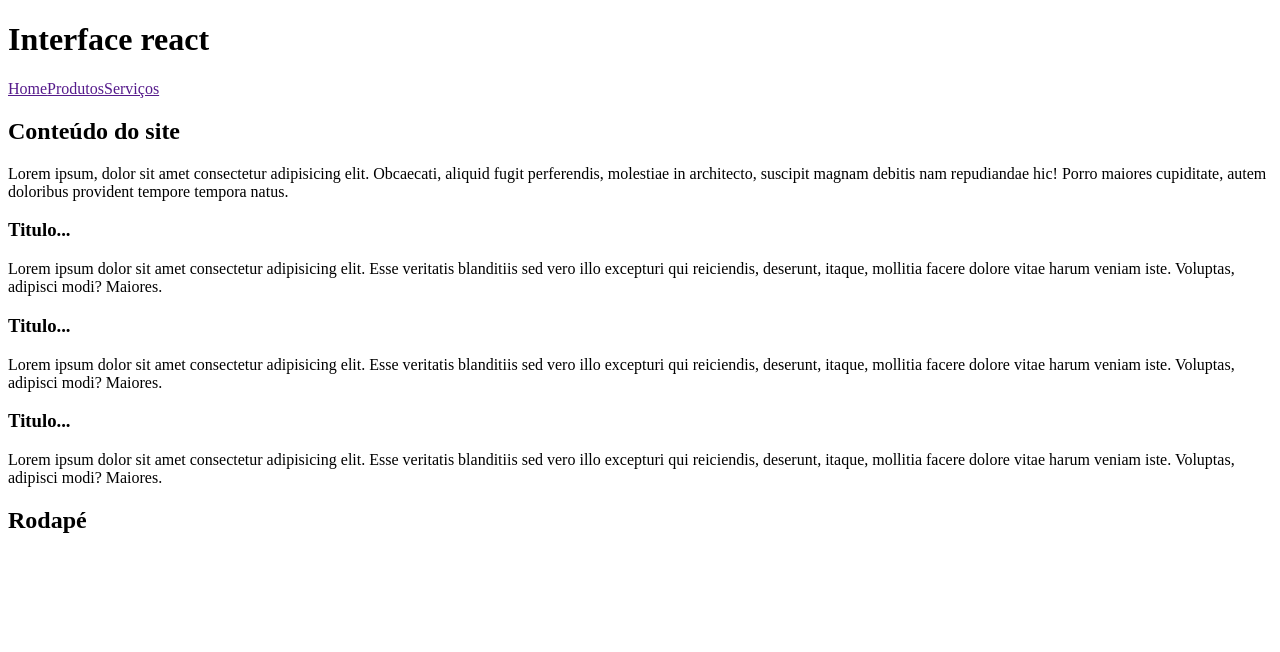
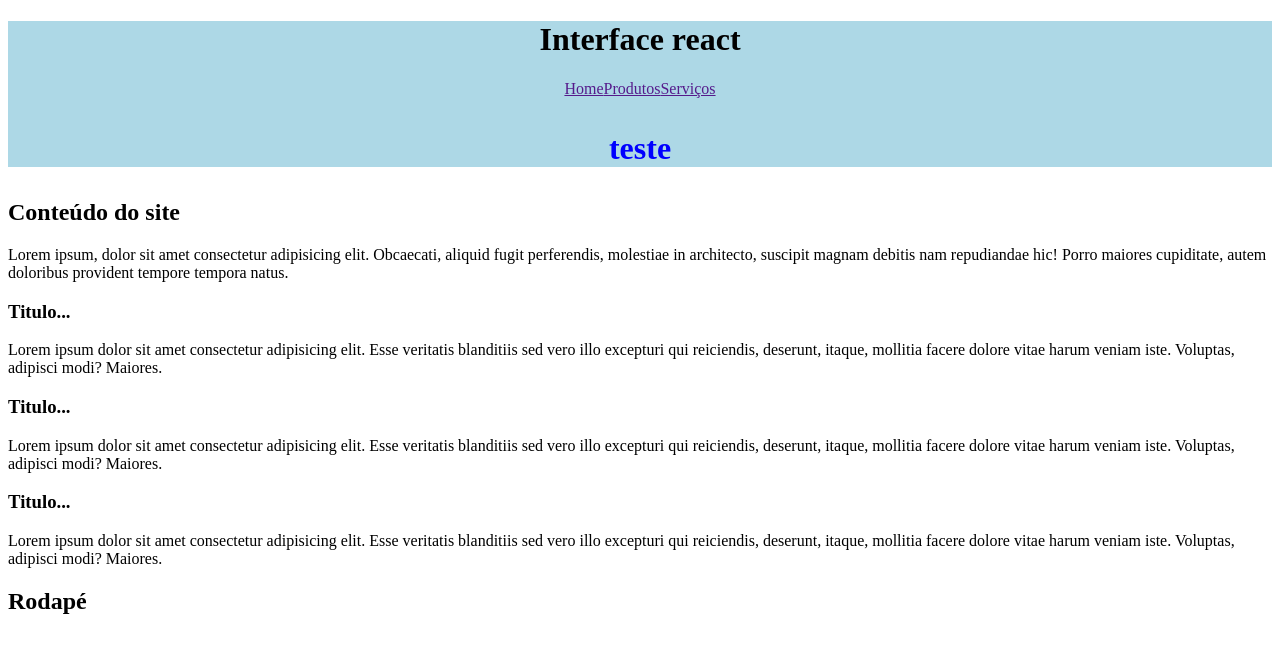
Before and after one commit to guilhermessanto/meu-app, a React (Create React App) app: page / in a window 1280 px wide. Shown: the top 652 px of the page. Built offline with nearby package versions, Linux system fonts and the light colour scheme.

Commit message:
styled-components

```diff
--- a/package.json
+++ b/package.json
@@ -8,7 +8,8 @@
     "@testing-library/user-event": "^13.5.0",
     "react": "^18.2.0",
     "react-dom": "^18.2.0",
-    "react-scripts": "5.0.1"
+    "react-scripts": "5.0.1",
+    "styled-components": "^5.3.6"
   },
   "scripts": {
     "start": "react-scripts start",
--- a/src/components/layouts/Cabecalho.jsx
+++ b/src/components/layouts/Cabecalho.jsx
@@ -1,10 +1,31 @@
+import styled from "styled-components";
 import Menu from "../Menu";
+const periodo = "diurno";
+const StyledCabecalho = styled.header`
+  background-color: ${periodo === "diurno" ? "lightblue" : "darkblue"};
+  text-align: center;
+
+  h1 {
+    color: black;
+  }
+  p {
+    font-weight: bold;
+    color: blue;
+    font-size: 2rem;
+    &:hover {
+      color: red;
+      cursor: pointer;
+    }
+  }
+`;
+
 const Cabecalho = () => {
   return (
-    <header>
+    <StyledCabecalho>
       <h1>Interface react</h1>
       <Menu />
-    </header>
+      <p>teste</p>
+    </StyledCabecalho>
   );
 };
 export default Cabecalho;
```
Also changed, not shown: 1 other file (tests, documents, lock files or other folders).
